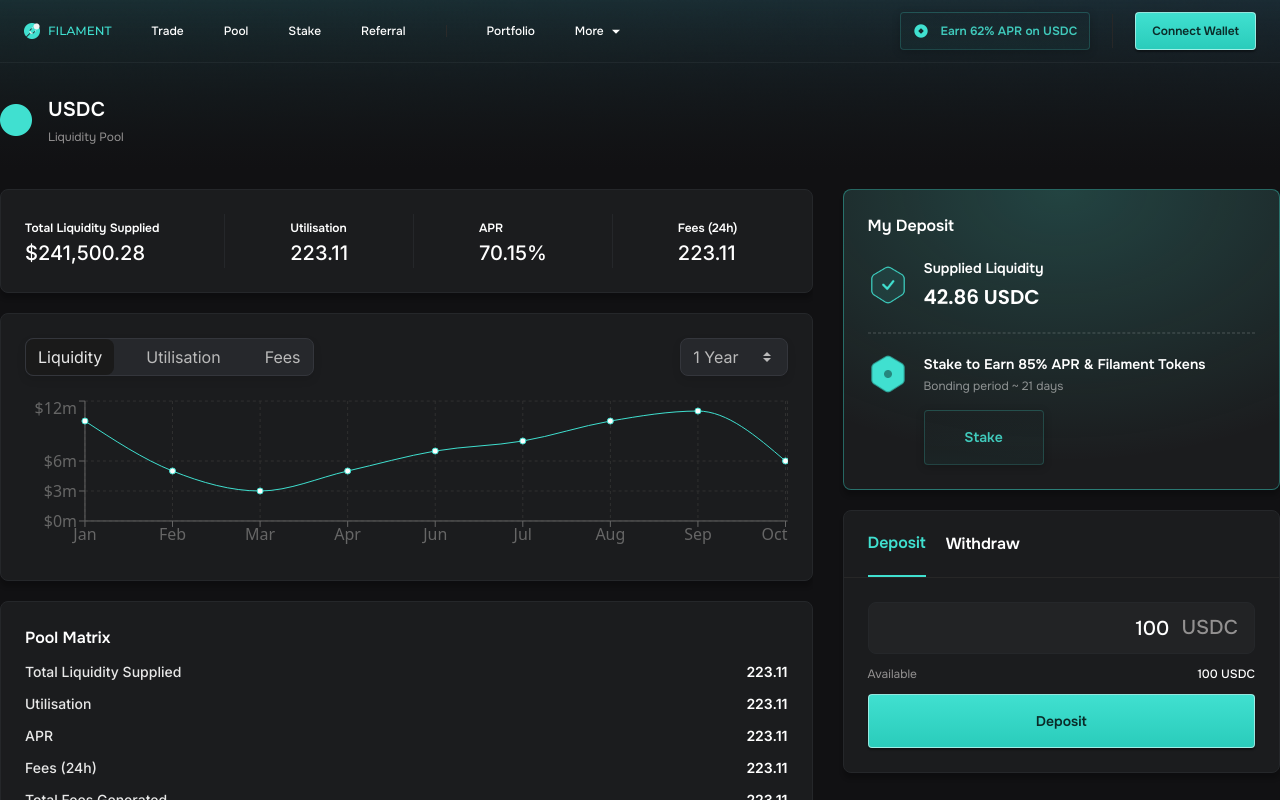
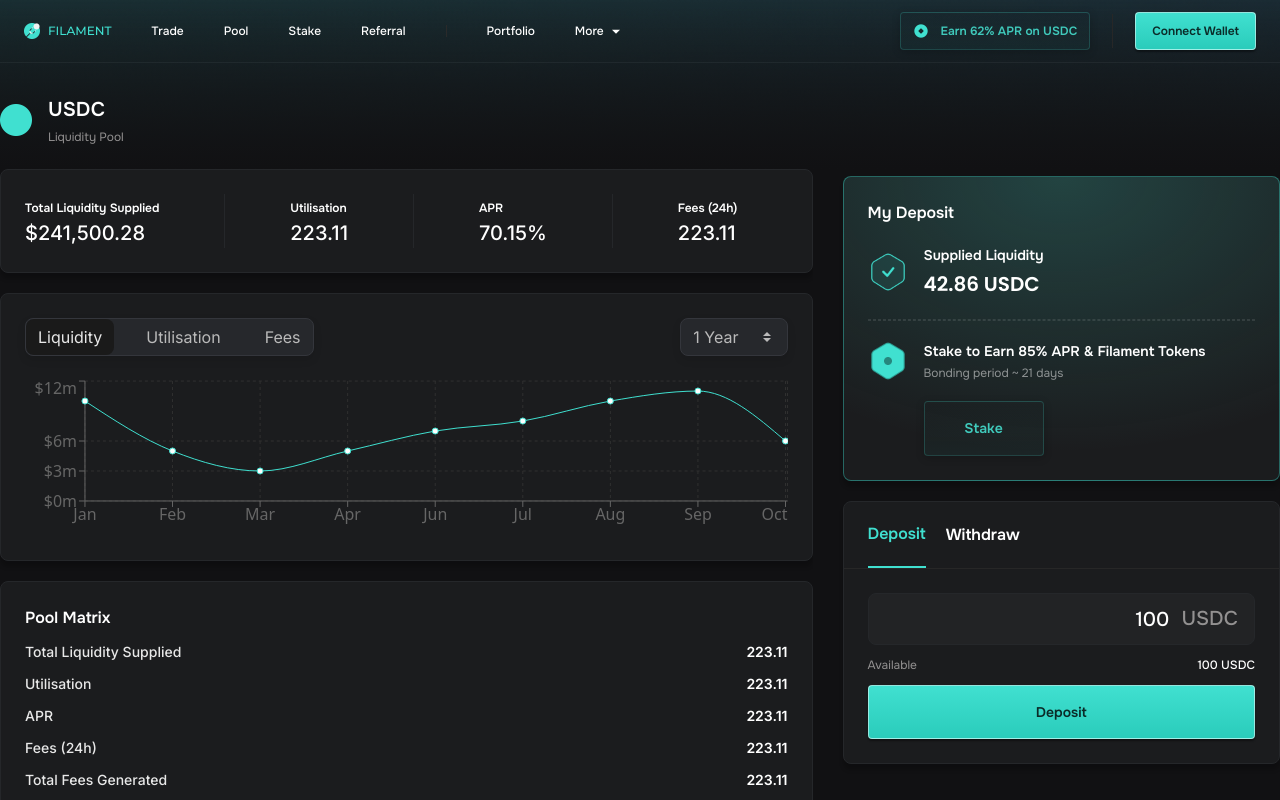
Before and after one commit to Abhishekment24/filmenttrade, a Next.js app: page / in a window 1280 px wide. Shown: the top 800 px of the page. Built offline with nearby package versions, Linux system fonts and the light colour scheme.

Commit message:
update pool page ui

```diff
--- a/src/components/Pool/Leftcomponentside/index.tsx
+++ b/src/components/Pool/Leftcomponentside/index.tsx
@@ -25,7 +25,7 @@ const Leftcomponentside = () => {
   };
   return (
     <>
-      <div className="flex items-center flex-wrap max-[550px]:gap-4  bg-[#1B1C1E] my-5  pool_box_shadow border-[1px] border-solid border-[#25272A] rounded-[8px] p-[24px] justify-between  w-full ">
+      <div className="flex items-center flex-wrap max-[550px]:gap-4  bg-[#1B1C1E] mb-5  pool_box_shadow border-[1px] border-solid border-[#25272A] rounded-[8px] p-[24px] justify-between  w-full ">
         <div className="">
           <span className="nav_font text-[#fff] text-xs font-semibold">
             Total Liquidity Supplied
--- a/src/components/Pool/Rightcomponentside/index.tsx
+++ b/src/components/Pool/Rightcomponentside/index.tsx
@@ -57,8 +57,8 @@ const Rightcomponentside = () => {
             <span className="nav_font text-[#FFFFFF80] text-xs font-normal">
               Bonding period ~ 21 days
             </span>
-            <div className="mt-3">
-              <button className="items-center nav_font text-[#40CABC] text-[14px] w-[120px] font-semibold  btn  w-[120px] p-[16px]">
+            <div className="mt-4">
+              <button className="items-center nav_font text-[#40CABC] text-[14px] w-[120px] font-semibold  btn  w-[120px] py-[16px]">
                 Stake
               </button>
             </div>
--- a/src/components/Pool/index.tsx
+++ b/src/components/Pool/index.tsx
@@ -36,7 +36,7 @@ const Pool = () => {
             <div className="lg:w-[65%] w-full lg:overflow-y-auto">
               <Leftcomponentside />
             </div>
-            <div className="lg:w-[35%] w-full my-5  lg:sticky lg:top-40">
+            <div className="lg:w-[35%] w-full mb-5  lg:sticky lg:top-44">
               <Rightcomponentside />
             </div>
           </div>
```
